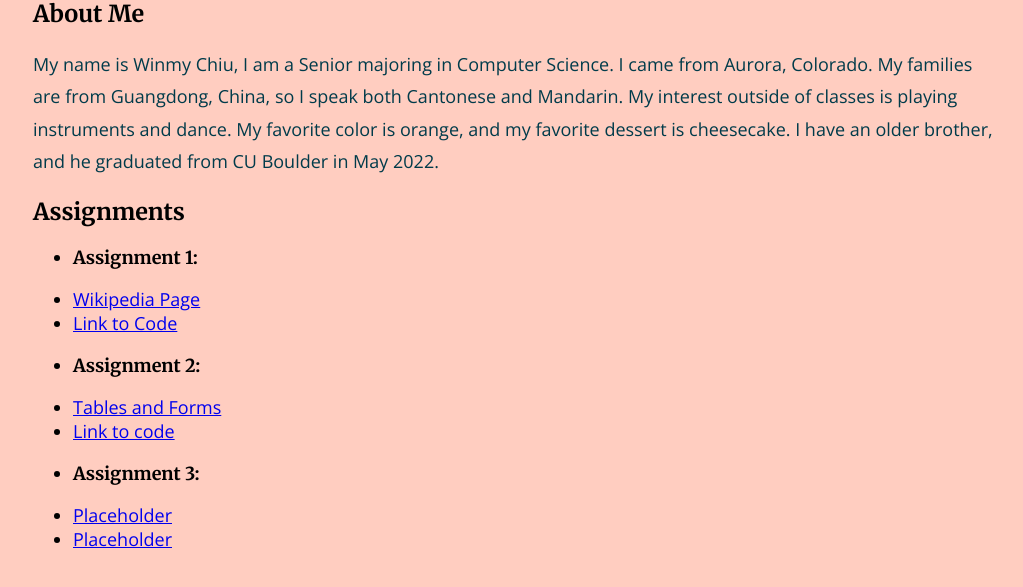
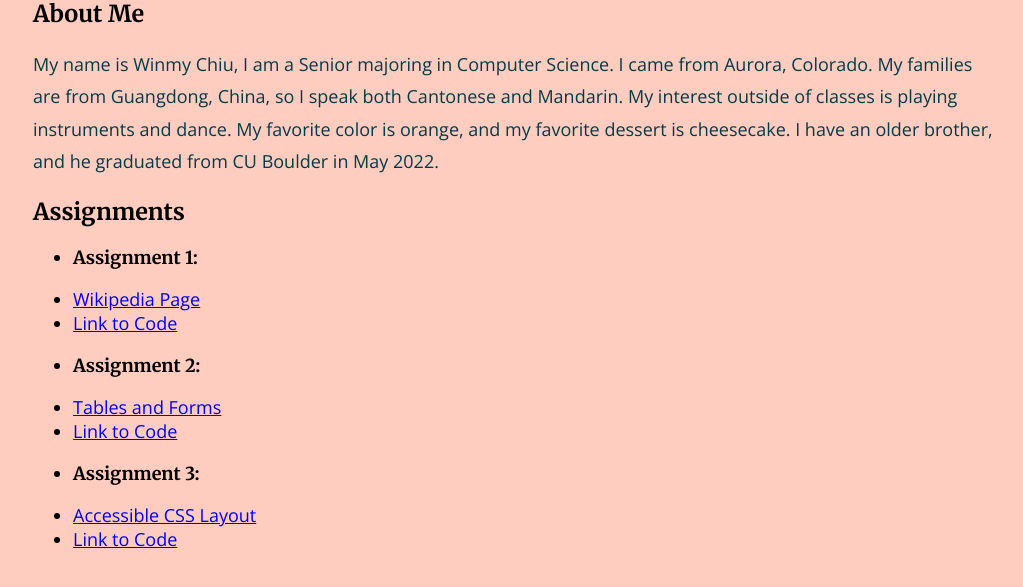
Before and after one commit to winmy-chiu/csci3150-landing, a plain HTML site: page index.html in a window 1280 px wide. Shown: the part 187-774 px from the top of the page, without its empty margins (127-1150 px from the left). Drawn offline with nearby package versions, Linux system fonts and the light colour scheme.

Commit message:
Added link to lab 4

```diff
--- a/css/semantic.css
+++ b/css/semantic.css
@@ -88,6 +88,7 @@ nav ul li a:hover {
 nav ul li:active {
     color:black;
 }
+
 /* img {
     width: 400px;
 } */
--- a/index.html
+++ b/index.html
@@ -39,15 +39,15 @@
             </ul>
             <ul class="no-bullet">
                 <li><a href="https://winmy-chiu.github.io/lab3-csci3150-tables-forms/">Tables and Forms</a></li>
-                <li><a href="https://github.com/winmy-chiu/lab3-csci3150-tables-forms/blob/main/index.html">Link to code</a></li>
+                <li><a href="https://github.com/winmy-chiu/lab3-csci3150-tables-forms/blob/main/index.html">Link to Code</a></li>
             </ul>
 
             <ul>
                 <li><h3>Assignment 3:</h3></li>
             </ul>
             <ul class="no-bullet">
-                <li><a href="#">Placeholder</a></li>
-                <li><a href="#">Placeholder</a></li>
+                <li><a href="https://winmy-chiu.github.io/lab4-csci3150-accessible-CSS-layout/">Accessible CSS Layout</a></li>
+                <li><a href="https://github.com/winmy-chiu/lab4-csci3150-accessible-CSS-layout/blob/main/index.html">Link to Code</a></li>
             </ul>
 
         </section>
```
